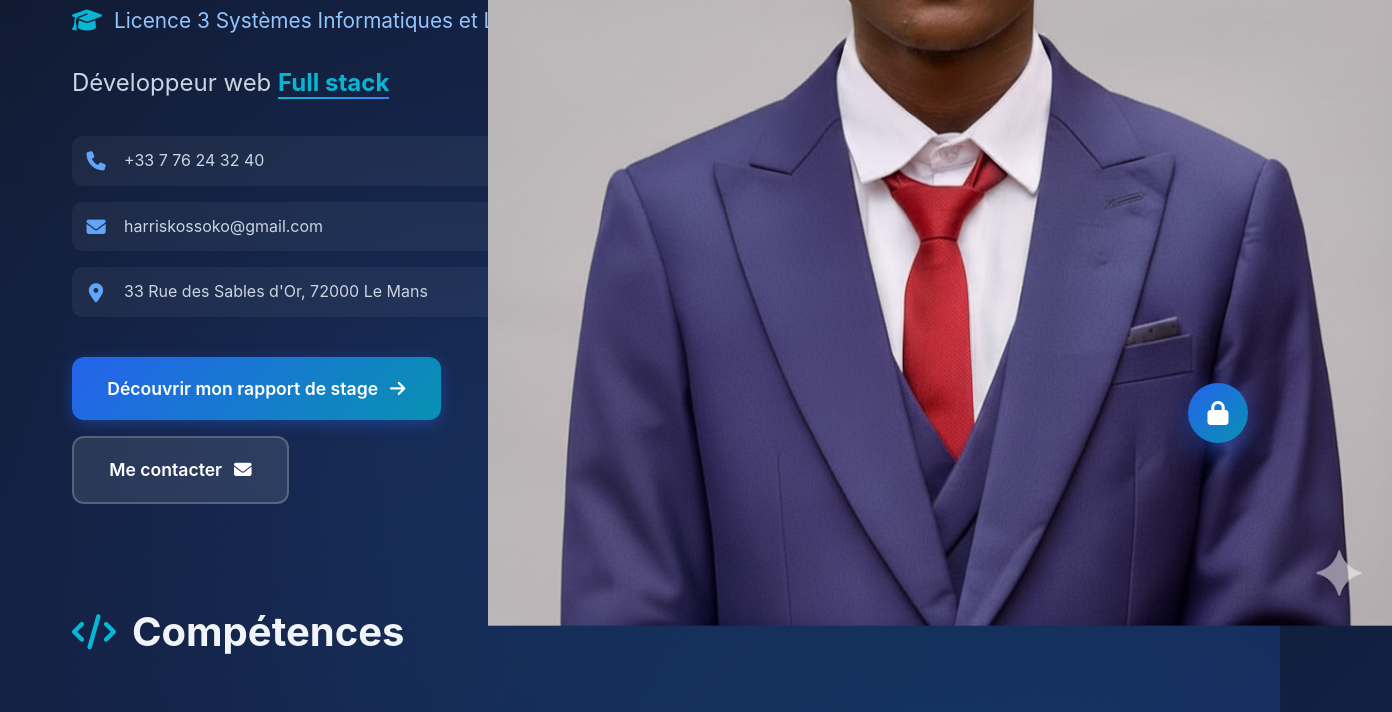
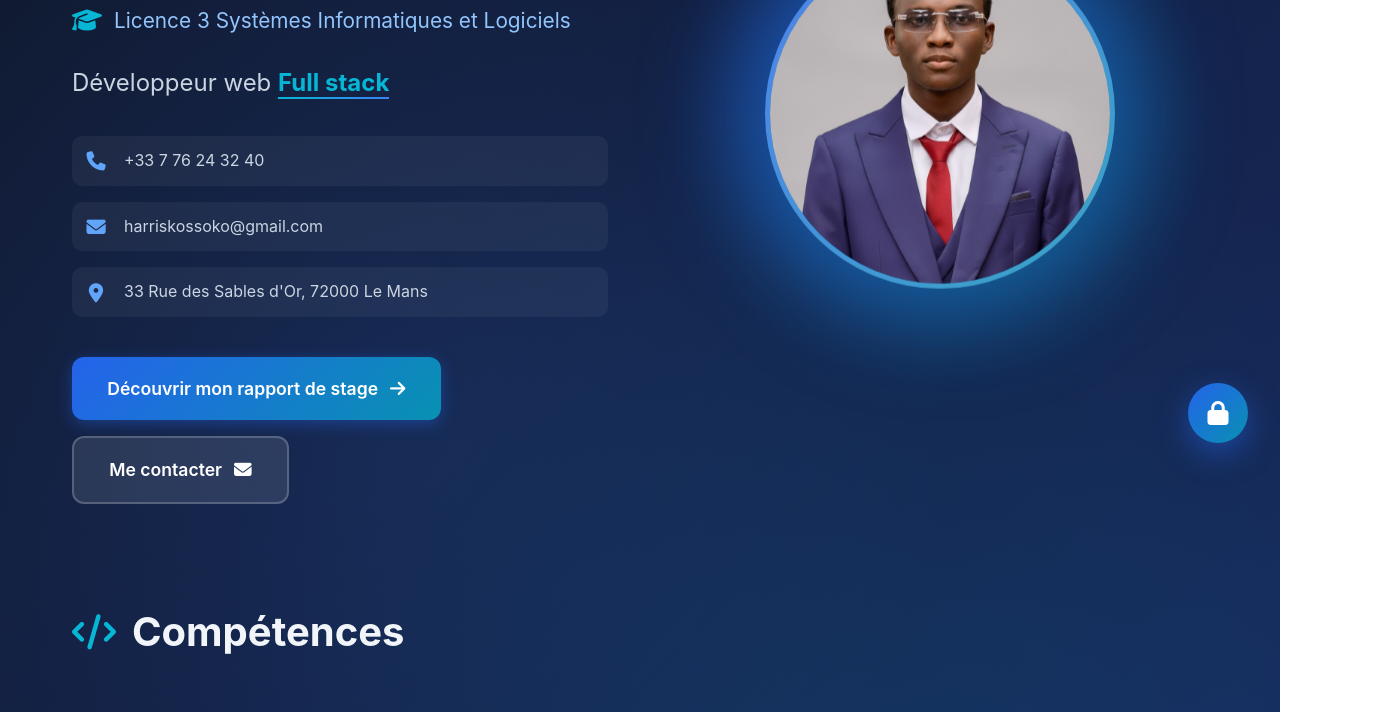
Before and after one commit to HarrisD07/harris.github.io, a plain HTML site: page index.html in a window 1280 px wide. Shown: the part 325-1037 px from the top of the page, 1392 px wide, since content can reach past the window. Drawn offline with Linux system fonts and the light colour scheme; a script that the page names is missing.

Commit message:
Add profile photo styles and hover effect
Added styles for profile photo with hover effect.

```diff
--- a/style.css
+++ b/style.css
@@ -335,6 +335,19 @@ body {
 .profile-circle i {
     font-size: 180px;
     color: white;
+}
+
+/* Style pour votre photo de profil */
+.profile-photo {
+    width: 100%;
+    height: 100%;
+    object-fit: cover;
+    border-radius: 50%;
+    border: 5px solid rgba(255, 255, 255, 0.2);
+}
+
+.profile-circle:hover .profile-photo {
+    border-color: rgba(255, 255, 255, 0.4);
 }
 
 /* ============================================
```
